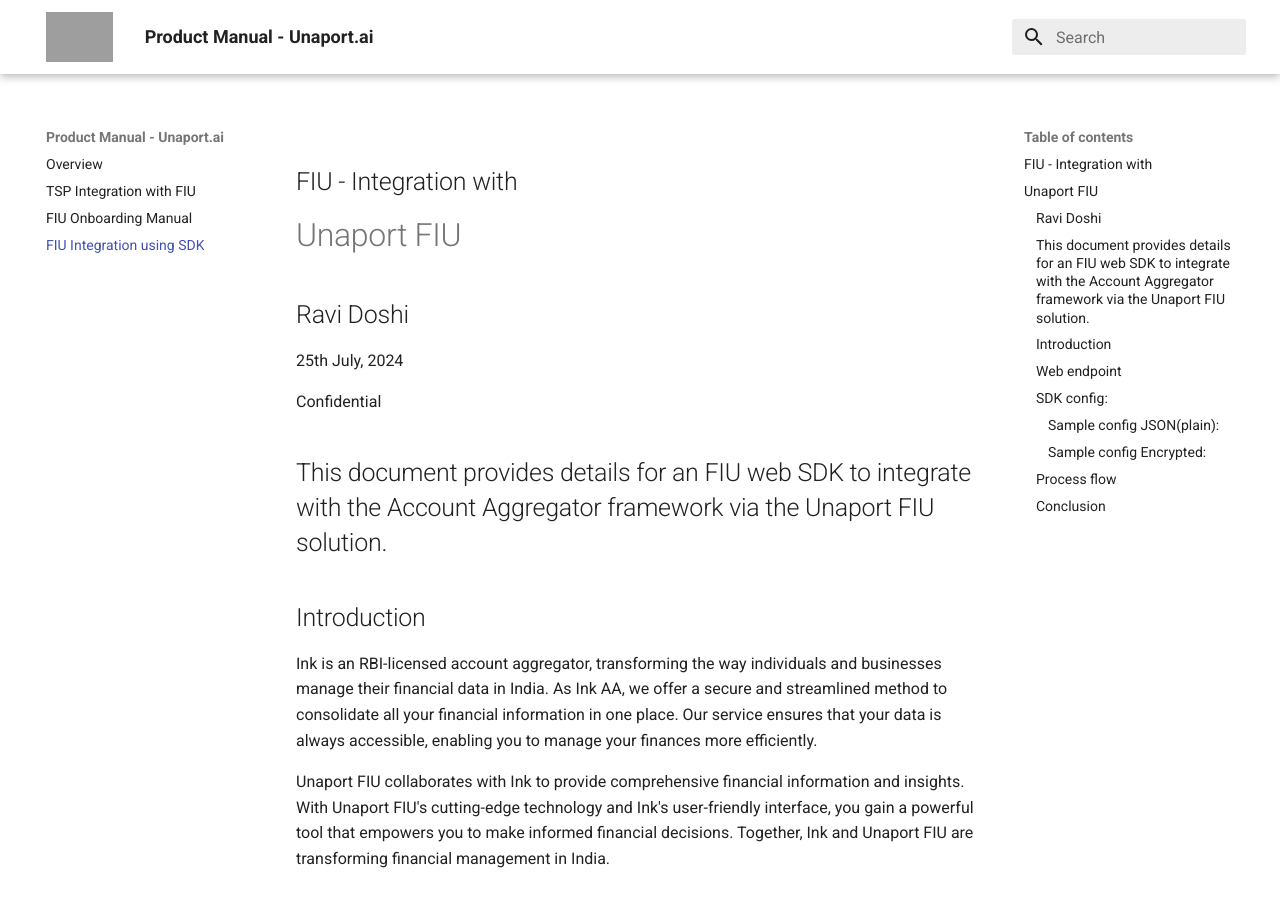
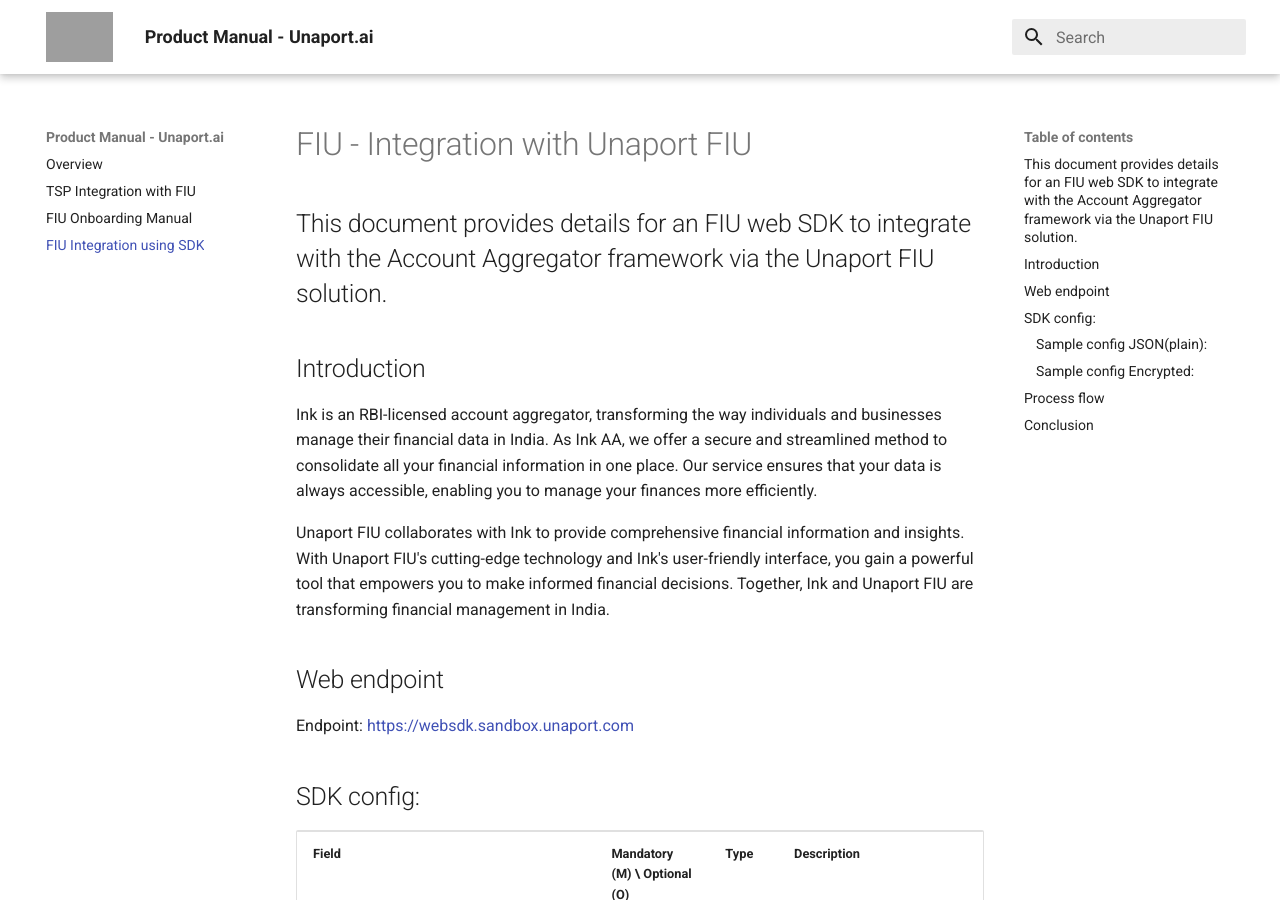
Before and after one commit to Unacores/unaport-docs, an MkDocs documentation site: the page built from docs/fiu_sdk.md, in a window 1280 px wide and 900 px high. Built offline with MkDocs 1.6.1 and Material for MkDocs 9.7.7, drawn with Linux system fonts in a browser that asks for light colours; grey boxes are pictures that could not be loaded.

Commit message:
docs/fiu_sdk:

```diff
--- a/docs/fiu_sdk.md
+++ b/docs/fiu_sdk.md
@@ -1,12 +1,4 @@
-## FIU - Integration with
-
-# Unaport FIU
-
-## Ravi Doshi
-
-25th July, 2024
-
-Confidential
+# FIU - Integration with Unaport FIU
 
 ## This document provides details for an FIU web SDK to integrate with the Account Aggregator framework via the Unaport FIU solution.
 
```
